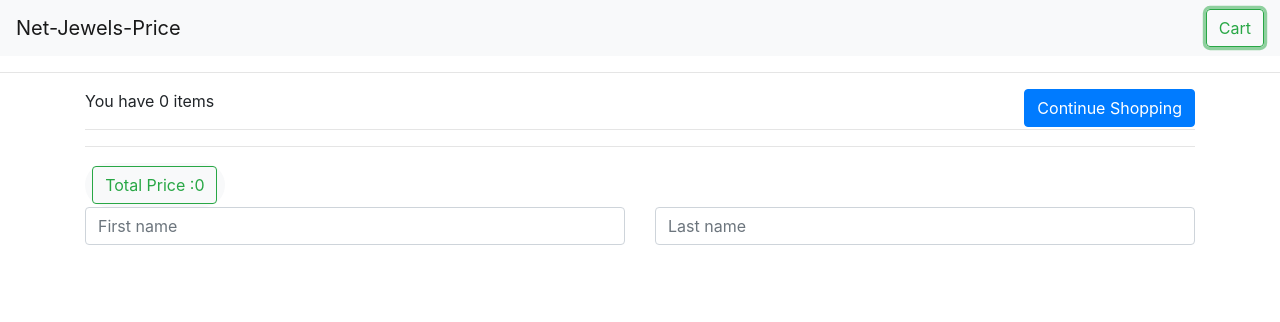
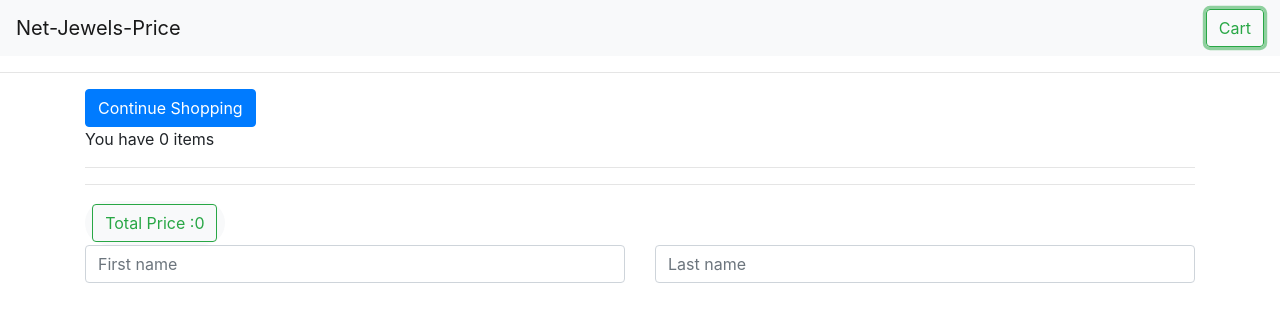
Before and after one commit to khandelwalkanika/ecomm, a React (Create React App) app: page / in a window 1280 px wide. Both pictures are taken after a click on the button "Cart". Shown: the top 322 px of the page. Built offline with nearby package versions, Linux system fonts and the light colour scheme.

Commit message:
adding bootstrap to cart

```diff
--- a/package.json
+++ b/package.json
@@ -10,6 +10,7 @@
     "react": "^16.13.1",
     "react-bootstrap": "^1.0.1",
     "react-dom": "^16.13.1",
+    "react-router": "^5.2.0",
     "react-scripts": "3.4.1"
   },
   "scripts": {
--- a/src/App.js
+++ b/src/App.js
@@ -1,10 +1,10 @@
 import React, { Component } from "react";
 import logo from "./logo.svg";
 import "./App.css";
-import Navbar from "./components/navbar";
-import Listing from "./components/listing";
+import Navbar from "./components/Header/navbar";
+import Listing from "./components/Product/listing";
 import data from "./components/data.json";
-import Cart from "./components/cart";
+import Cart from "./components/Cart/cart";
 class App extends Component {
   state = {
     listingsRings: data.listingsRings,
--- a/src/components/cart.jsx
+++ b/src/components/Cart/cart.jsx
@@ -1,5 +1,5 @@
 import React, { Component } from "react";
-import "./listing.css";
+import { Button, Card } from "./node_modules/react-bootstrap";
 class Cart extends Component {
   componentDidUpdate() {
     console.log("--------<>", this.props);
@@ -13,13 +13,9 @@ class Cart extends Component {
     return (
       <div>
         <div>
-          <button
-            className="btn btn-primary"
-            style={{ float: "right" }}
-            onClick={() => this.props.showListings()}
-          >
+          <Button variant="primary" onClick={() => this.props.showListings()}>
             Continue Shopping
-          </button>
+          </Button>
         </div>
 
         <span>You have {this.props.cartData.length} items</span>
--- a/src/components/listing.jsx
+++ b/src/components/Product/listing.jsx
@@ -1,6 +1,6 @@
-import React, { Component } from "react";
+import React, { Component } from "./node_modules/react";
 import "./listing.css";
-import { Button, Card } from "react-bootstrap";
+import { Button, Card } from "./node_modules/react-bootstrap";
 //import Lists from "./lists";
 class Listing extends Component {
   render() {
```
Also changed, not shown: src/components/Header/navbar.jsx (renamed from src/components/navbar.jsx), src/components/Product/listing.css (renamed from src/components/listing.css), 1 other file (tests, documents, lock files or other folders).
